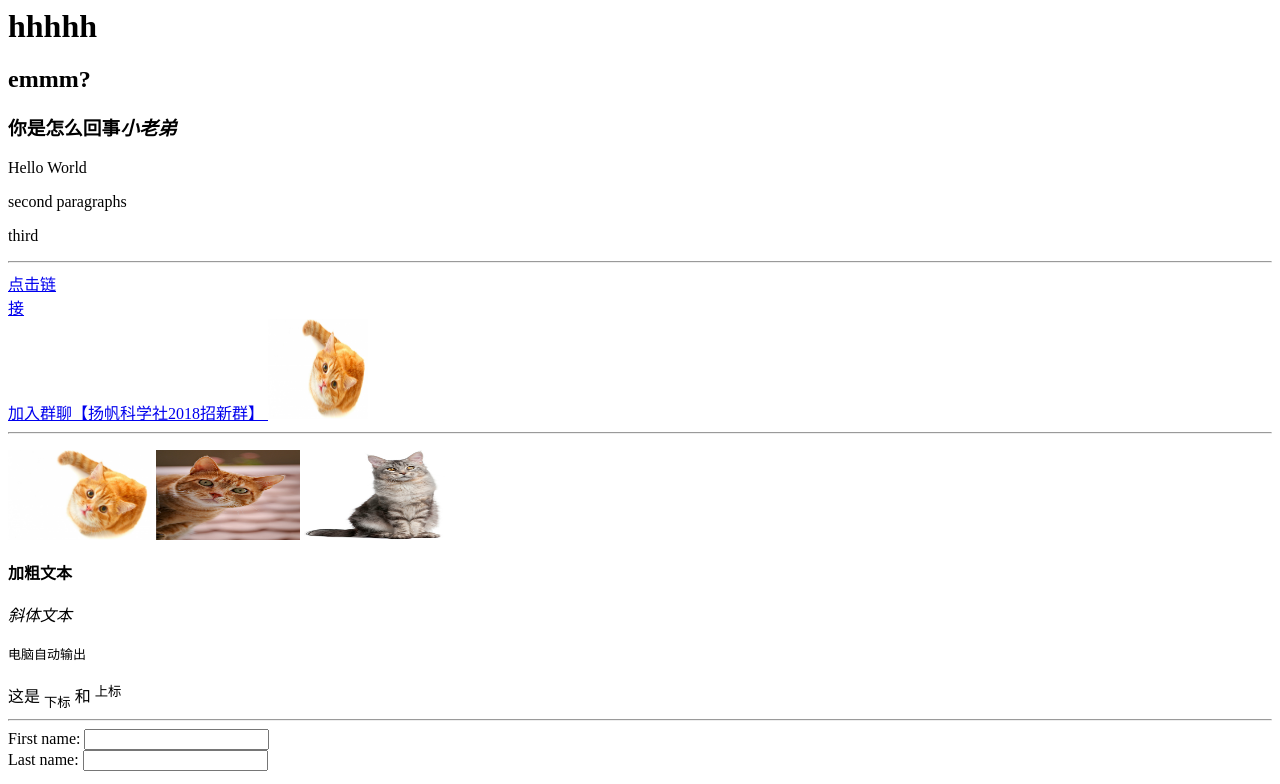
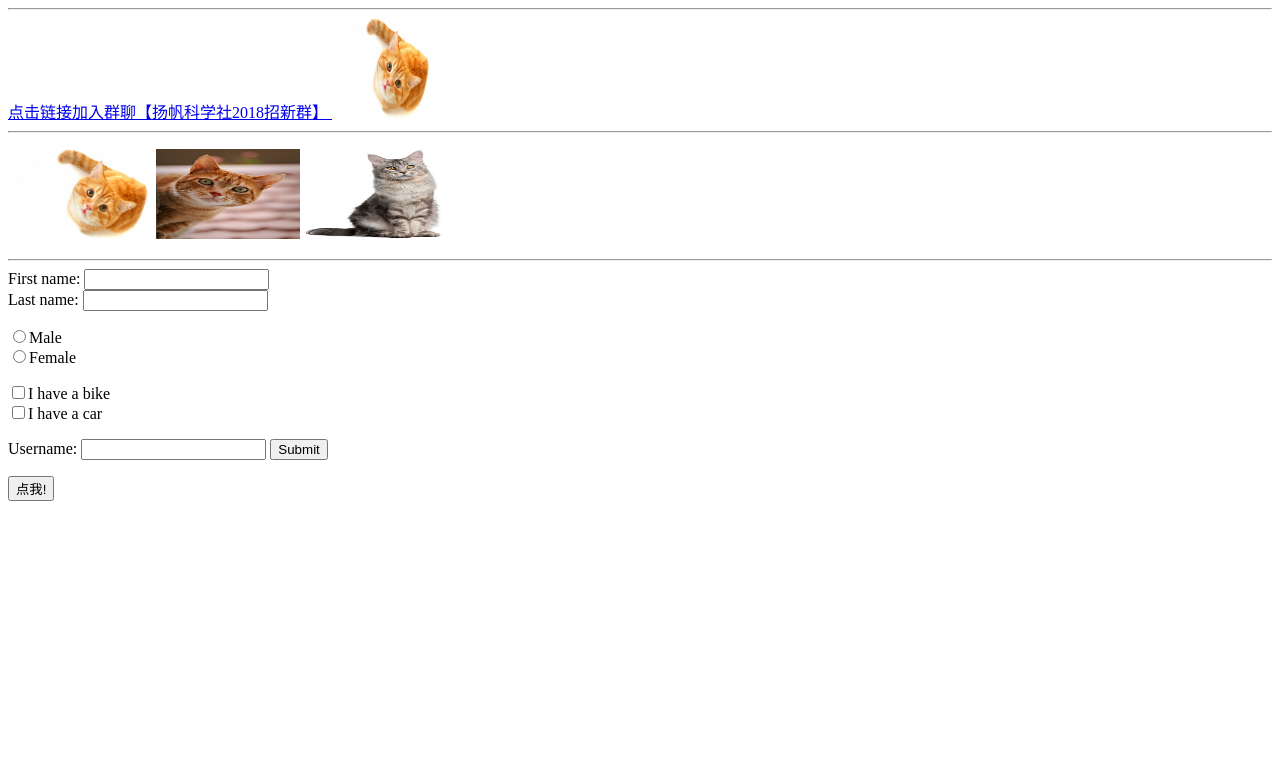
Before and after one commit to Alex-Beng/Alex-Beng.github.io, a plain HTML site: page index.html in a window 1280 px wide. Shown: the top 784 px of the page. Drawn offline with Linux system fonts and the light colour scheme.

Commit message:
rm gabage

```diff
--- a/index.html
+++ b/index.html
@@ -5,14 +5,14 @@
         </head>
     </head>
     <body>
-        <h1>hhhhh</h1>
+        <!-- <h1>hhhhh</h1>
         <h2>emmm?</h2>
         <h3>你是怎么回事<em>小老弟</em></h3>
         <p>Hello World</p>
         <p>second paragraphs</p>
-        <p>third</p>
+        <p>third</p> -->
         <hr>
-        <a href="https://jq.qq.com/?_wv=1027&k=5jYLXkw">点击链<br>接<br>加入群聊【扬帆科学社2018招新群】
+        <a href="https://jq.qq.com/?_wv=1027&k=5jYLXkw">点击链接加入群聊【扬帆科学社2018招新群】
             <img src="images/cat1.jpg" height="100" width="100" alt="Bad Load Img">
         </a>
         <hr>
@@ -22,10 +22,10 @@
             <img src="images/cat3.jpg" width="144" height="90">
         </P>
 
-        <b>加粗文本</b><br><br>
+        <!-- <b>加粗文本</b><br><br>
         <i>斜体文本</i><br><br>
         <code>电脑自动输出</code><br><br>
-        这是 <sub> 下标</sub> 和 <sup> 上标</sup>
+        这是 <sub> 下标</sub> 和 <sup> 上标</sup> -->
 
         <hr>
         <form>
```
